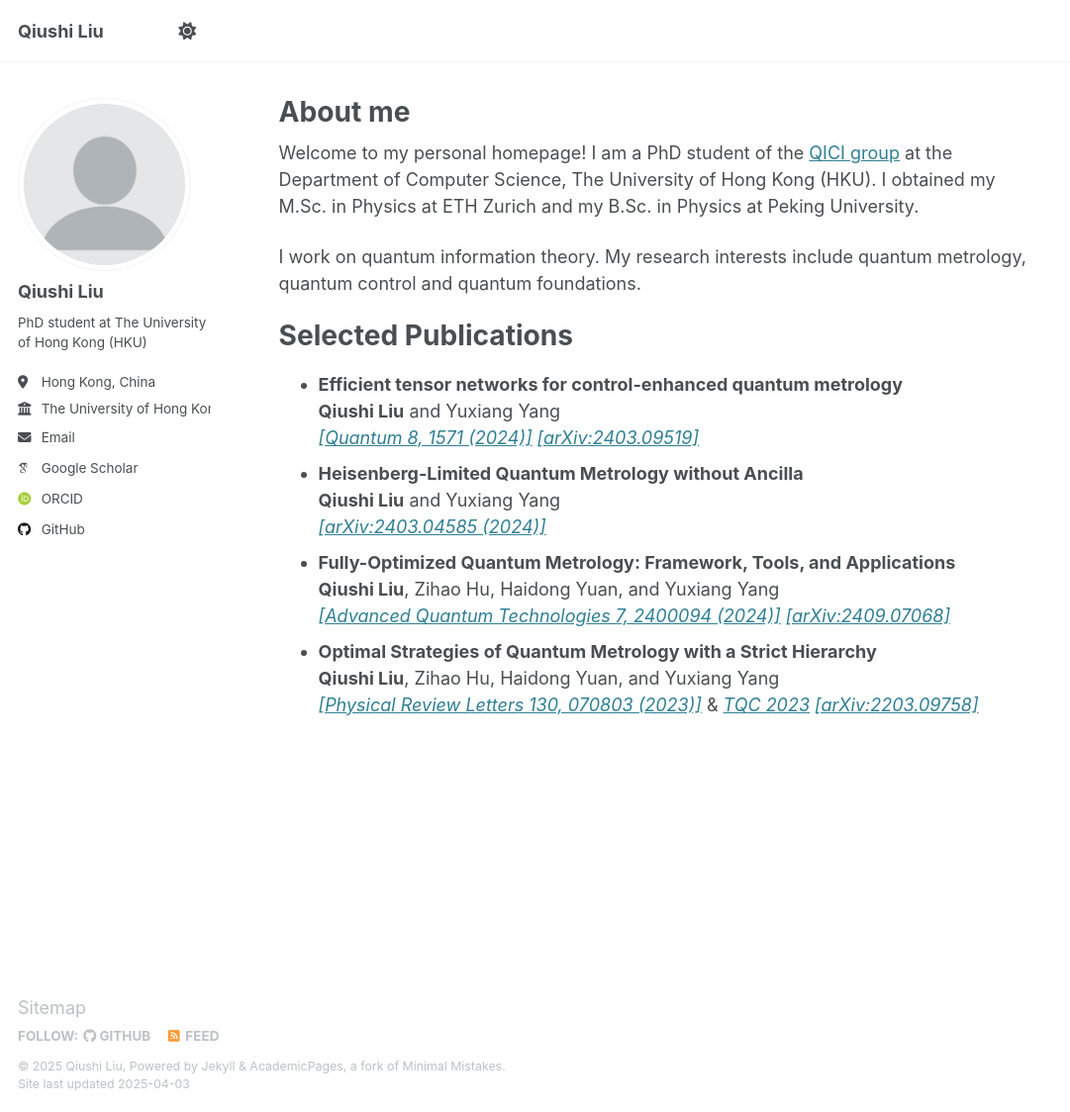
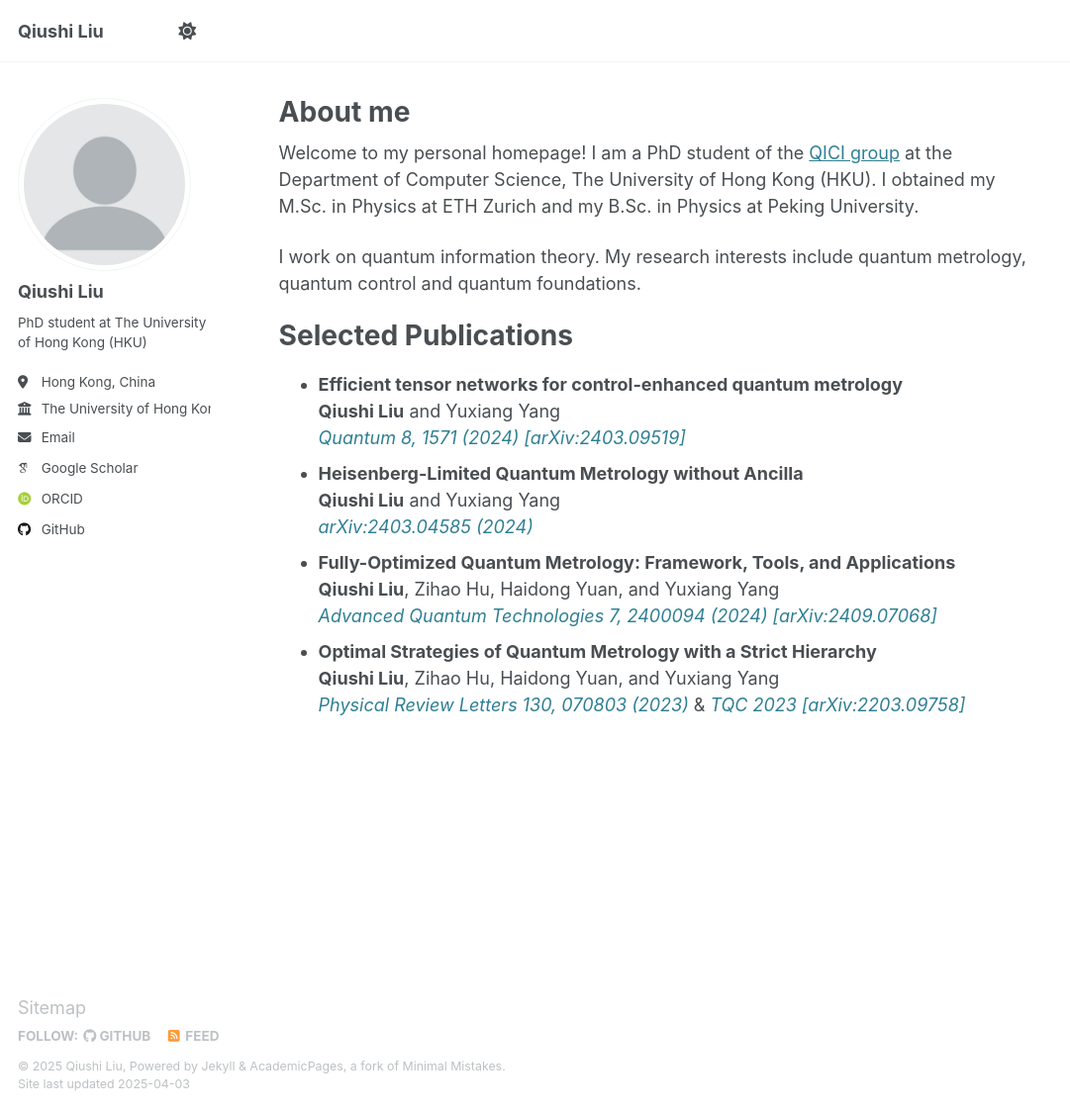
Before and after one commit to qiushi-liu/qiushi-liu.github.io, a Jekyll site: the page built from _pages/about.md, in a window 1280 px wide and 1124 px high. Shown: the whole window at 99% size, without its empty margins (0-1081 px from the left). Built offline with Jekyll 4.4.1, drawn with Linux system fonts in a browser that asks for light colours; some web fonts are replaced.

Commit message:
Update about.md

```diff
--- a/_pages/about.md
+++ b/_pages/about.md
@@ -15,13 +15,13 @@ Selected Publications
 ======
 * **Efficient tensor networks for control-enhanced quantum metrology**\\
   **Qiushi Liu** and Yuxiang Yang\\
-  [*[Quantum 8, 1571 (2024)]*](https://doi.org/10.22331/q-2024-12-18-1571) [*[arXiv:2403.09519]*](https://arxiv.org/abs/2403.09519)
+  [*Quantum 8, 1571 (2024)*](https://doi.org/10.22331/q-2024-12-18-1571){: style="text-decoration: none;" } [*[arXiv:2403.09519]*](https://arxiv.org/abs/2403.09519){: style="text-decoration: none;" }
 * **Heisenberg-Limited Quantum Metrology without Ancilla**\\
   **Qiushi Liu** and Yuxiang Yang\\
-  [*[arXiv:2403.04585 (2024)]*](https://arxiv.org/abs/2403.04585)
+  [*arXiv:2403.04585 (2024)*](https://arxiv.org/abs/2403.04585){: style="text-decoration: none;" }
 * **Fully-Optimized Quantum Metrology: Framework, Tools, and Applications**\\
   **Qiushi Liu**, Zihao Hu, Haidong Yuan, and Yuxiang Yang\\
-  [*[Advanced Quantum Technologies 7, 2400094 (2024)]*](https://doi.org/10.1002/qute.202400094) [*[arXiv:2409.07068]*](https://arxiv.org/abs/2409.07068)
+  [*Advanced Quantum Technologies 7, 2400094 (2024)*](https://doi.org/10.1002/qute.202400094){: style="text-decoration: none;" } [*[arXiv:2409.07068]*](https://arxiv.org/abs/2409.07068){: style="text-decoration: none;" }
 * **Optimal Strategies of Quantum Metrology with a Strict Hierarchy**\\
   **Qiushi Liu**, Zihao Hu, Haidong Yuan, and Yuxiang Yang\\
-  [*[Physical Review Letters 130, 070803 (2023)]*](https://doi.org/10.1103/PhysRevLett.130.070803) & [*TQC 2023*](https://tqc-conference.org/tqc2023/) [*[arXiv:2203.09758]*](https://arxiv.org/abs/2203.09758)
+  [*Physical Review Letters 130, 070803 (2023)*](https://doi.org/10.1103/PhysRevLett.130.070803){: style="text-decoration: none;" } & [*TQC 2023*](https://tqc-conference.org/tqc2023/){: style="text-decoration: none;" } [*[arXiv:2203.09758]*](https://arxiv.org/abs/2203.09758){: style="text-decoration: none;" }
```
